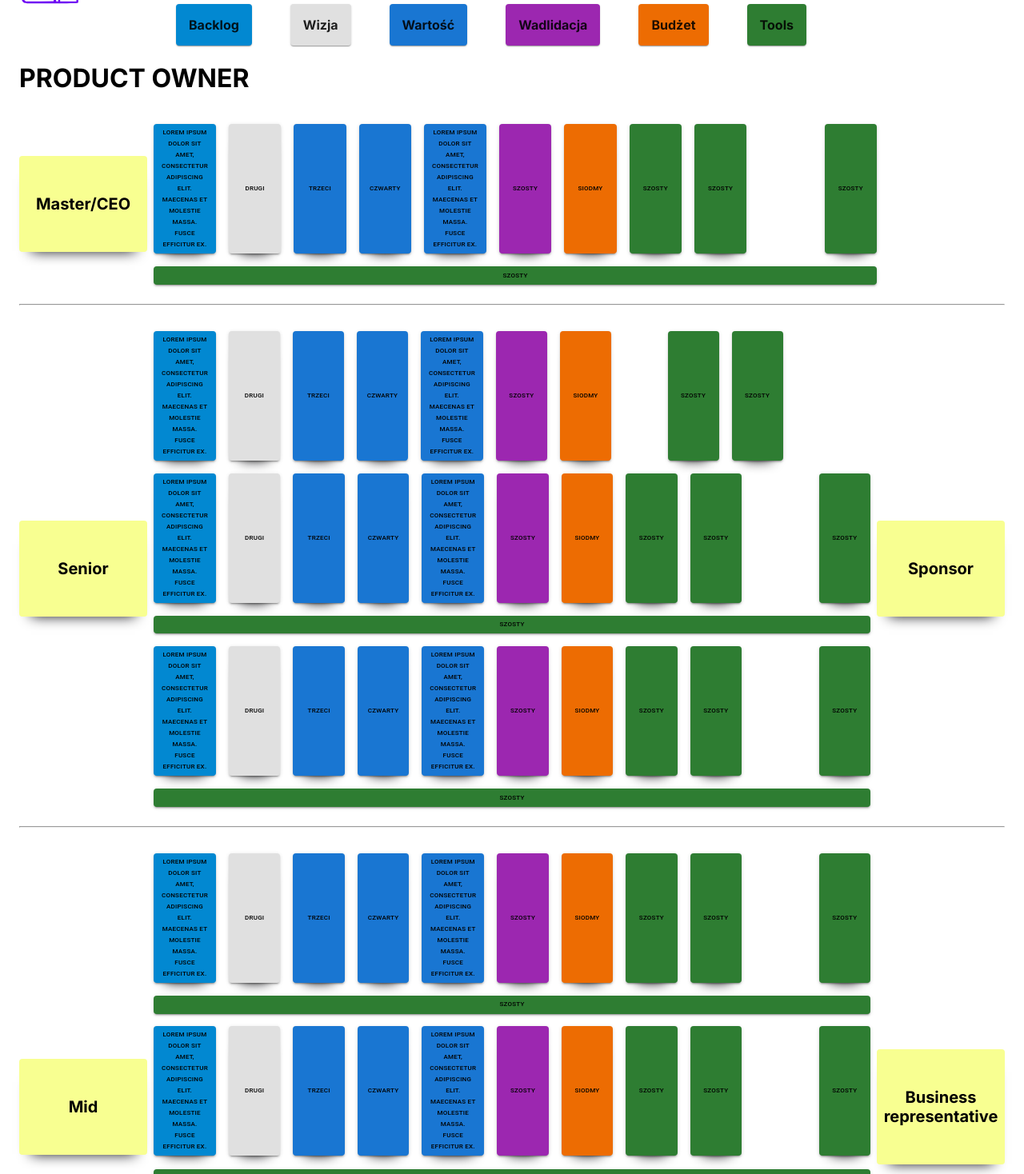
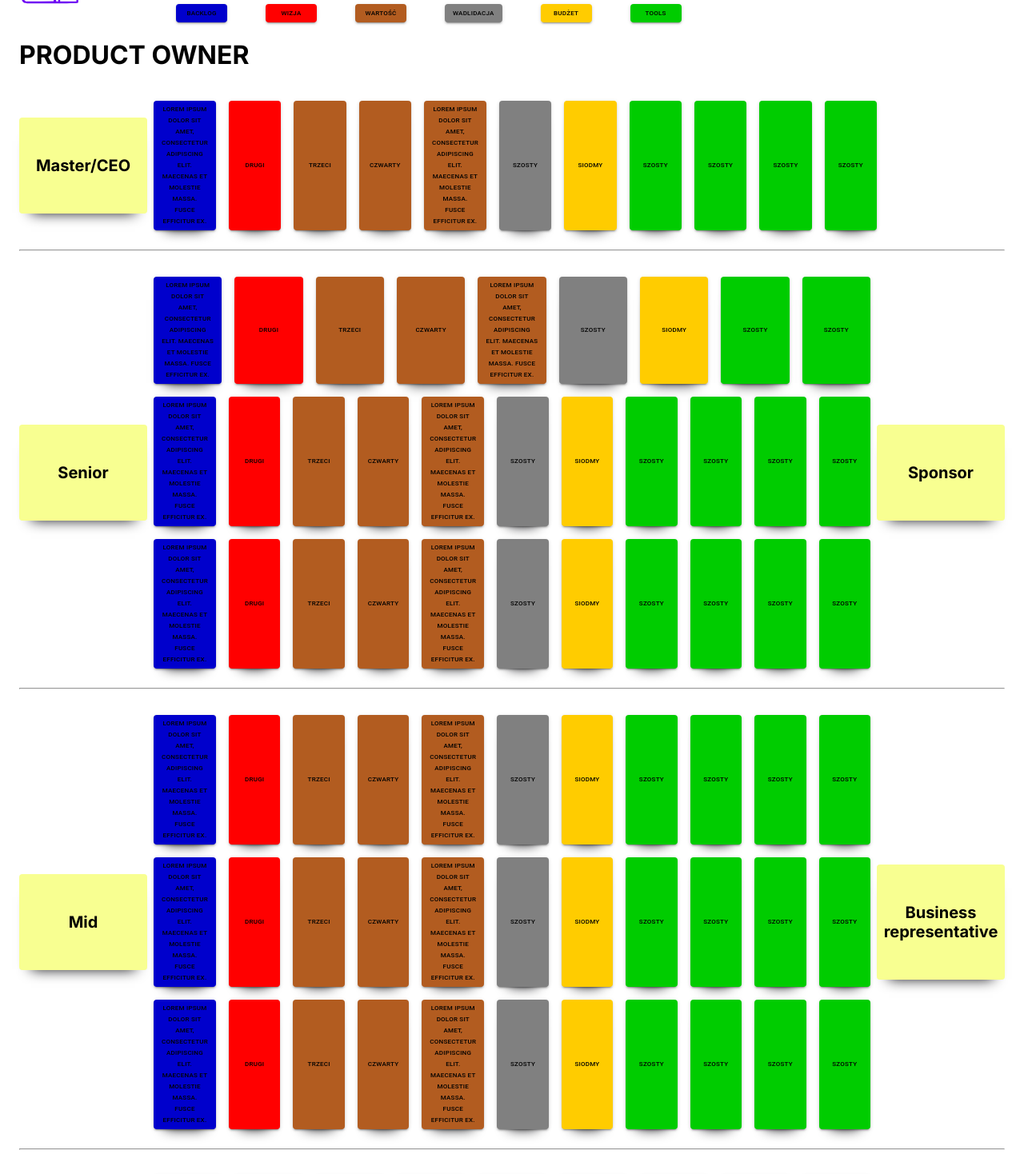
Before and after one commit to Turoczek/portfolio, a Next.js app: page /matrix in a window 1280 px wide. Shown: the part 80-1548 px from the top of the page at 80% size. Built offline with nearby package versions, Linux system fonts and the light colour scheme.

Commit message:
Kompetencje page some features added

```diff
--- a/src/containers/Matrix/Matrix.module.scss
+++ b/src/containers/Matrix/Matrix.module.scss
@@ -19,6 +19,7 @@ $break-point: 1080px;
     display: flex;
     flex-direction: row;
     margin-top: 16px;
+    justify-content: space-between;
 }
 
 .singleRow {
--- a/src/containers/Matrix/Matrix.tsx
+++ b/src/containers/Matrix/Matrix.tsx
@@ -1,22 +1,29 @@
 import React, { FC, useState } from "react";
 import { PageRow } from "@/components";
 
+import { Dialog, DialogTitle } from "@mui/material";
 import styles from "./Matrix.module.scss";
-import { MatrixData, Tier } from "./Matrix.types";
+import { ItemType, MatrixData, Tier } from "./Matrix.types";
 import { Tile } from "./Tile/Tile";
 import { TileTitle } from "./TileTitle/TileTitle";
-import { TileLegend } from "./TileLegend/TileLegend";
 
-const renderFlexTiers = (tiers: Tier[], onClick: (key: string) => void) =>
+const renderFlexTiers = (
+  tiers: Tier[],
+  onClick: (key: string, message?: string) => void,
+  filters: ItemType[]
+) =>
   tiers.map((tier, k) => (
     <React.Fragment key={k}>
       <div className={styles.rowContainer}>
         <TileTitle>{tier.title}</TileTitle>
+
         <div>
           {tier.rows.map((row, i) => {
             return (
               <ul key={`${k}-${i}`} className={styles.singleRow}>
-                {row.items.map((item, j) =>
+                {row.items
+                  .filter((item) => filters.includes(item.type))
+                  .map((item, j) =>
                     item.type === "empty" ? (
                       <li
                         key={`${k}-${i}-${j}`}
@@ -29,7 +36,9 @@ const renderFlexTiers = (tiers: Tier[], onClick: (key: string) => void) =>
                       >
                         <Tile
                           item={item}
-                        handleClick={() => onClick(`${k}-${i}-${j}`)}
+                          handleClick={() =>
+                            onClick(`${k}-${i}-${j}`, item.popupText)
+                          }
                           checked={!!sessionStorage.getItem(`${k}-${i}-${j}`)}
                         />
                       </li>
@@ -41,8 +50,10 @@ const renderFlexTiers = (tiers: Tier[], onClick: (key: string) => void) =>
         </div>
         {tier.subTitles ? (
           <div className={styles.subTitlesContainer}>
-            {tier.subTitles.map((sub) => (
-              <TileTitle variant="right">{sub}</TileTitle>
+            {tier.subTitles.map((sub, i) => (
+              <TileTitle key={i} variant="right">
+                {sub}
+              </TileTitle>
             ))}
           </div>
         ) : (
@@ -53,7 +64,11 @@ const renderFlexTiers = (tiers: Tier[], onClick: (key: string) => void) =>
     </React.Fragment>
   ));
 
-const renderGridTiers = (tiers: Tier[], onClick: (key: string) => void) =>
+const renderGridTiers = (
+  tiers: Tier[],
+  onClick: (key: string, message?: string) => void,
+  filters: ItemType[]
+) =>
   tiers.map((tier, a) => (
     <React.Fragment key={a}>
       <div className={styles.rowContainer}>
@@ -65,7 +80,9 @@ const renderGridTiers = (tiers: Tier[], onClick: (key: string) => void) =>
                 key={`2-${a}-${b}`}
                 className={styles[`singleRow-${row.items.length}`]}
               >
-                {row.items.map((item, c) =>
+                {row.items
+                  .filter((item) => filters.includes(item.type))
+                  .map((item, c) =>
                     item.type === "empty" ? (
                       <li
                         key={`2-${a}-${b}-${c}`}
@@ -78,7 +95,9 @@ const renderGridTiers = (tiers: Tier[], onClick: (key: string) => void) =>
                       >
                         <Tile
                           item={item}
-                        handleClick={() => onClick(`2-${a}-${b}-${c}`)}
+                          handleClick={() =>
+                            onClick(`2-${a}-${b}-${c}`, item.popupText)
+                          }
                           checked={!!sessionStorage.getItem(`2-${a}-${b}-${c}`)}
                         />
                       </li>
@@ -90,8 +109,10 @@ const renderGridTiers = (tiers: Tier[], onClick: (key: string) => void) =>
         </div>
         {tier.subTitles ? (
           <div className={styles.subTitlesContainer}>
-            {tier.subTitles.map((sub) => (
-              <TileTitle variant="right">{sub}</TileTitle>
+            {tier.subTitles.map((sub, i) => (
+              <TileTitle key={i} variant="right">
+                {sub}
+              </TileTitle>
             ))}
           </div>
         ) : (
@@ -105,36 +126,65 @@ const renderGridTiers = (tiers: Tier[], onClick: (key: string) => void) =>
 export const Matrix: FC<MatrixData> = ({
   data: { itemLegend, title, tiers },
 }) => {
+  const [popupText, setPopupText] = useState<string>("a");
   const [rerender, setRerender] = useState<boolean>(false);
+  const [isPopupOpen, setPopupOpen] = useState<boolean>(false);
+  const [filters, setFilters] = useState<ItemType[]>(
+    itemLegend.map((el) => el.type)
+  );
 
-  const handleItemClick = (key: string) => {
+  const handleFilter = (type: ItemType) => {
+    if (filters.includes(type)) {
+      setFilters(filters.filter((filter) => filter !== type));
+    } else {
+      setFilters([...filters, type]);
+    }
+  };
+
+  const handleItemClick = (key: string, message?: string) => {
     const storedItem = sessionStorage.getItem(key);
 
     if (storedItem) {
       sessionStorage.removeItem(key);
+      setRerender(!rerender);
     } else {
       sessionStorage.setItem(key, "clicked");
+      if (message) {
+        setPopupText(message);
+        setPopupOpen(!isPopupOpen);
+      } else {
+        setRerender(!rerender);
       }
-    setRerender(!rerender);
+    }
   };
 
-  const legendItems = (
+  const renderItemLegends = () => {
+    return (
       <ul className={styles.itemLegendContainter}>
         {itemLegend.map((item, i) => (
           <li key={i}>
-          <TileLegend item={item} />
+            <Tile
+              item={item}
+              handleClick={() => handleFilter(item.type)}
+              checked={!filters.includes(item.type)}
+            />
           </li>
         ))}
       </ul>
     );
+  };
 
   return (
     <PageRow>
-      {legendItems}
+      {renderItemLegends()}
       <h1>{title}</h1>
-      {renderFlexTiers(tiers, handleItemClick)}
+      {renderFlexTiers(tiers, handleItemClick, filters)}
       <div className={styles.break}>GÓRA FLEX, DÓŁ GRID</div>
-      {renderGridTiers(tiers, handleItemClick)}
+      {renderGridTiers(tiers, handleItemClick, filters)}
+
+      <Dialog open={isPopupOpen} onClose={() => setPopupOpen(false)}>
+        <DialogTitle>{popupText}</DialogTitle>
+      </Dialog>
     </PageRow>
   );
 };
--- a/src/containers/Matrix/Matrix.types.ts
+++ b/src/containers/Matrix/Matrix.types.ts
@@ -10,6 +10,7 @@ export type ItemType =
 export type Item = {
   type: ItemType;
   description: string;
+  popupText?: string;
 };
 
 export type Row = {
--- a/src/containers/Matrix/Tile/Tile.tsx
+++ b/src/containers/Matrix/Tile/Tile.tsx
@@ -8,40 +8,40 @@ import { ItemType } from "../Matrix.types";
 const getColor = (type: ItemType) => {
   switch (type) {
     case "normal":
-      return "inherit";
+      return "#ff0000";
     case "primary":
-      return "primary";
+      return "#b25c20";
     case "secondary":
-      return "secondary";
+      return "#808080";
     case "default":
-      return "info";
+      return "#0000cc";
     case "quaternary":
-      return "success";
+      return "#00cc00";
     case "tertiary":
-      return "warning";
+      return "#ffcc00";
     case "empty":
     default:
-      return undefined;
+      return "#000000";
   }
 };
-
 export const Tile: FC<TileProps> = ({
   item: { description, type },
   handleClick,
   checked,
 }) => {
+  const buttonStyle = {
+    backgroundColor: getColor(type),
+    fontSize: 8,
+    color: "black",
+  };
   return (
     <Button
-      color={getColor(type)}
       variant="contained"
       className={checked ? styles.checked : styles.normal}
       size="small"
       fullWidth
       onClick={handleClick}
-      sx={{
-        fontSize: 8,
-        color: "black",
-      }}
+      style={buttonStyle}
     >
       {description}
     </Button>
--- a/src/containers/Matrix/TileTitle/TileTitle.module.scss
+++ b/src/containers/Matrix/TileTitle/TileTitle.module.scss
@@ -8,7 +8,7 @@ $break-point: 1080px;
     width: 160px;
     height: max-content;
     padding: 48px 0;
-    margin: auto;
+    margin: auto 0;
     background-color: #f8ff91;
     box-shadow: 0px 14px 16px -15px rgba(4, 4, 8, 1);
     border-radius: 4px;
--- a/src/pages/matrix/index.tsx
+++ b/src/pages/matrix/index.tsx
@@ -23,6 +23,7 @@ const mockData: MatrixData = {
                 description:
                   "Lorem ipsum dolor sit amet, consectetur adipiscing elit. Maecenas et molestie massa. Fusce efficitur ex.",
                 type: "default",
+                popupText: "Dowolny text",
               },
               { description: "Drugi", type: "normal" },
               { description: "Trzeci", type: "primary" },
```
Lines whose indentation alone changed are shown as unchanged.
